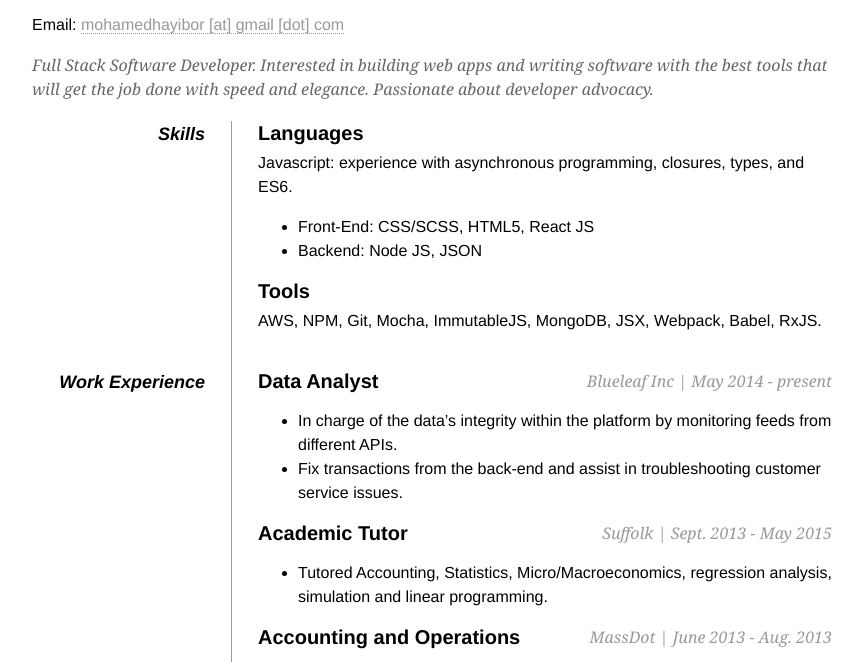
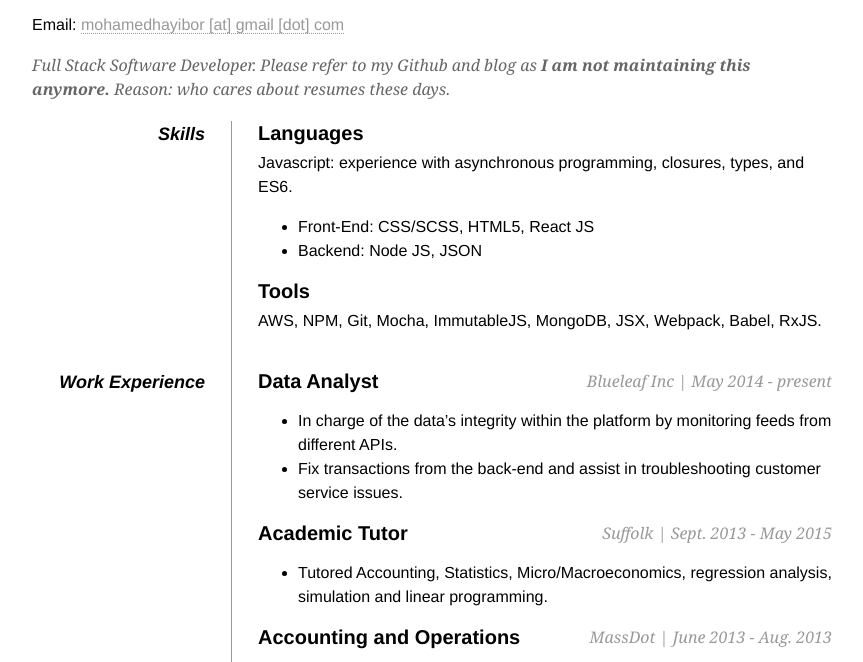
Before and after one commit to mohamedhayibor/mohamedhayibor.github.io, a website: page resume.html in a window 1280 px wide. Shown: the part 105-767 px from the top of the page, without its empty margins (208-1071 px from the left). Drawn offline with Linux system fonts and the light colour scheme.

Commit message:
warn about oudated resume - Fiddling on one is a waste of time

```diff
--- a/resume.html
+++ b/resume.html
@@ -3,7 +3,7 @@
 <head>
 	<meta charset="utf-8">
 	<title>Mohamed Hayibor's Resume</title>
-	<meta name="description" content="This is my current resume. Aspirations, skills, education.">
+	<meta name="description" content="This is my outdated resume. Please refer to my Github and blog to know what I am up to.">
 	<meta name="viewport" content="width=device-width, initial-scale=1">
 	<link rel="stylesheet" href="css/main.css"/>
 </head>
@@ -21,7 +21,7 @@
 			</div>
 
 			<div>
-				<p id="goal">Full Stack Software Developer. Interested in building web apps and writing software with the best tools that will get the job done with speed and elegance. Passionate about developer advocacy.</p>
+							<p id="goal">Full Stack Software Developer. Please refer to my Github and blog as <strong>I am not maintaining this anymore.</strong> Reason: who cares about resumes these days.</p>
 			</div>
 
 			<div class="clear"></div>
```
